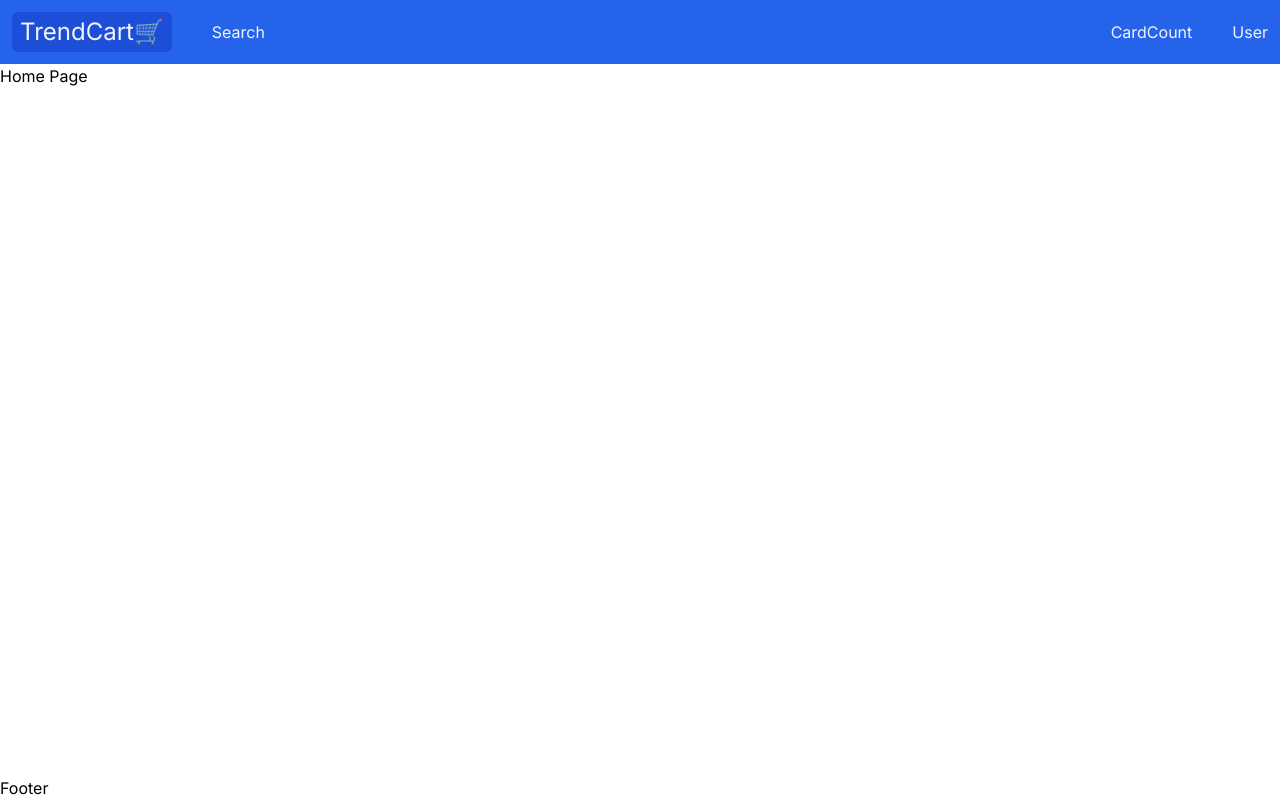
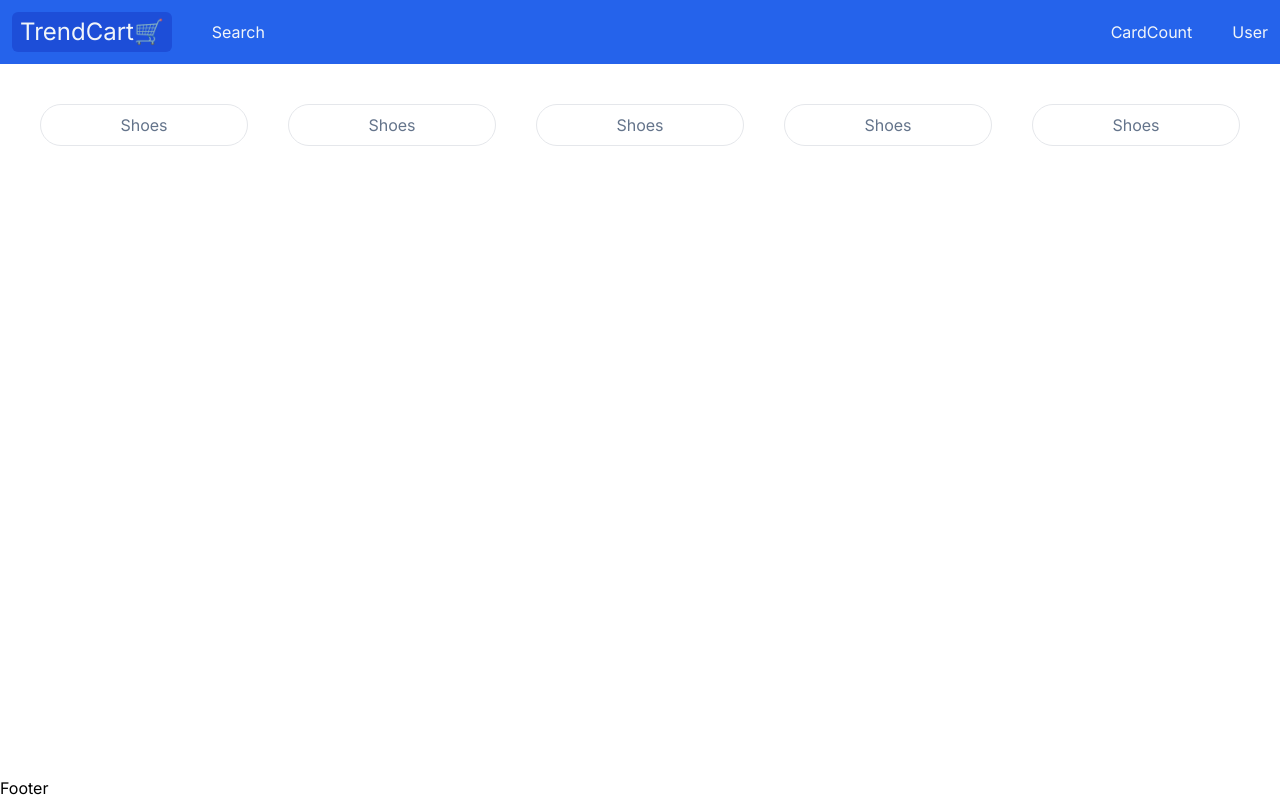
Before and after one commit to arzucaner/trendcart-ecommerce, a Next.js app: page / in a window 1280 px wide. Built offline with nearby package versions, Linux system fonts and the light colour scheme.

Commit message:
Create category.tsx

```diff
--- /dev/null
+++ b/app/components/home/Category.tsx
@@ -0,0 +1,33 @@
+"use client"
+const Category = () => {
+    const categoryList = [
+        {
+            name: "Shoes"
+        },
+
+        {
+            name: "Shoes",
+        },
+        {
+            name: "Shoes",
+        },
+        {
+            name: "Shoes",
+        },
+        {
+            name: "Shoes",
+        }
+    ]
+    return (
+
+        <div className="flex items-center justify-center px:3 md:px-10 gap-3 md:gap-10 my-5 md:my-10 overflow-x-auto">
+            {
+                categoryList.map((category, index) => (
+                    <div className="border text-slate-500 rounded-full min-w-[120px] flex items-center justify-center cursor-pointer flex-1 px-4 py-2 text-center" key={index}>{category.name}</div>
+                ))
+            }
+        </div>
+    )
+}
+
+export default Category
--- a/app/page.tsx
+++ b/app/page.tsx
@@ -1,8 +1,10 @@
-import Image from 'next/image'
+import Category from './components/home/Category';
 
 export default function Home() {
   return (
-    <div>Home Page</div>
+    <div>
+      <Category/>
+      </div>
   )
 
 }
```
